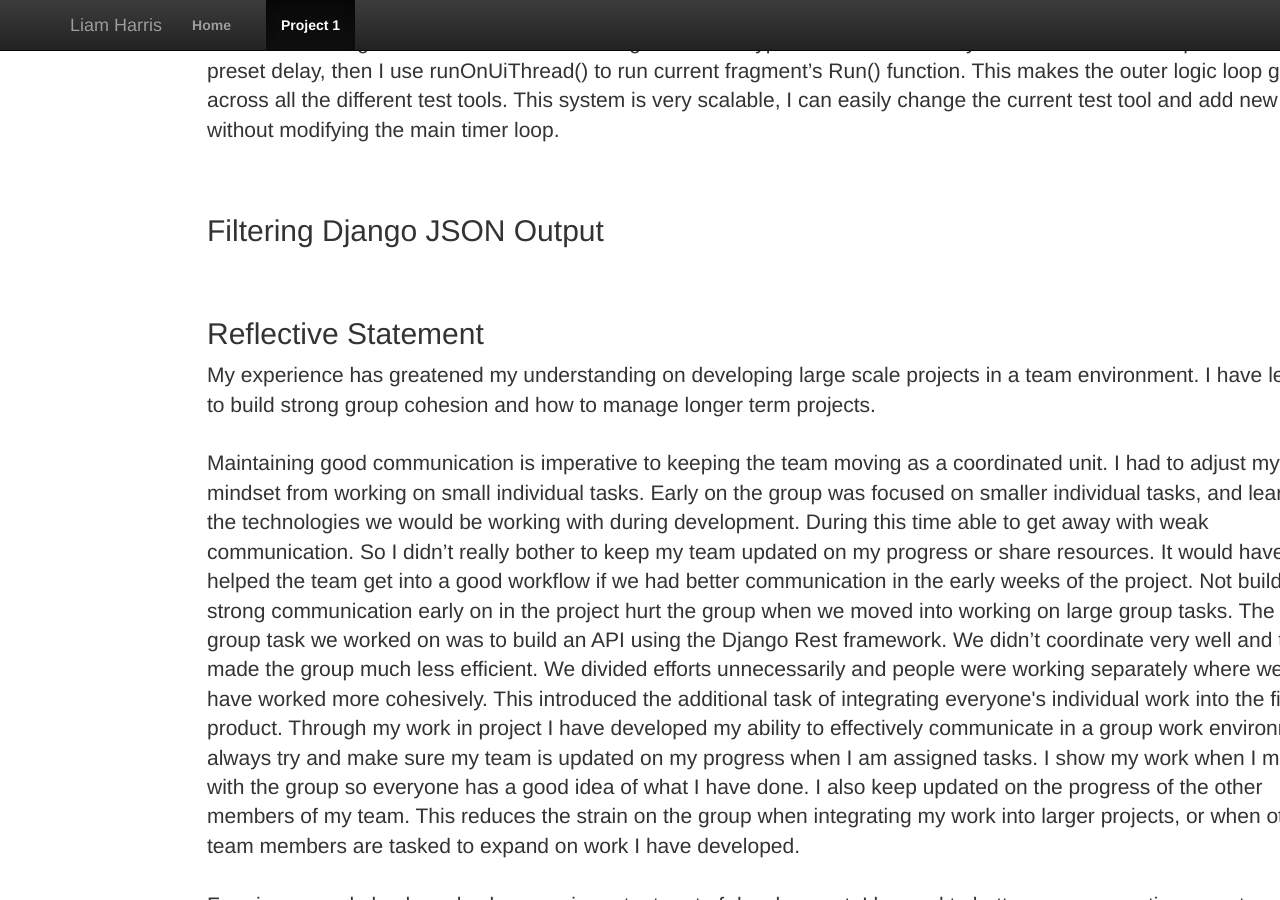
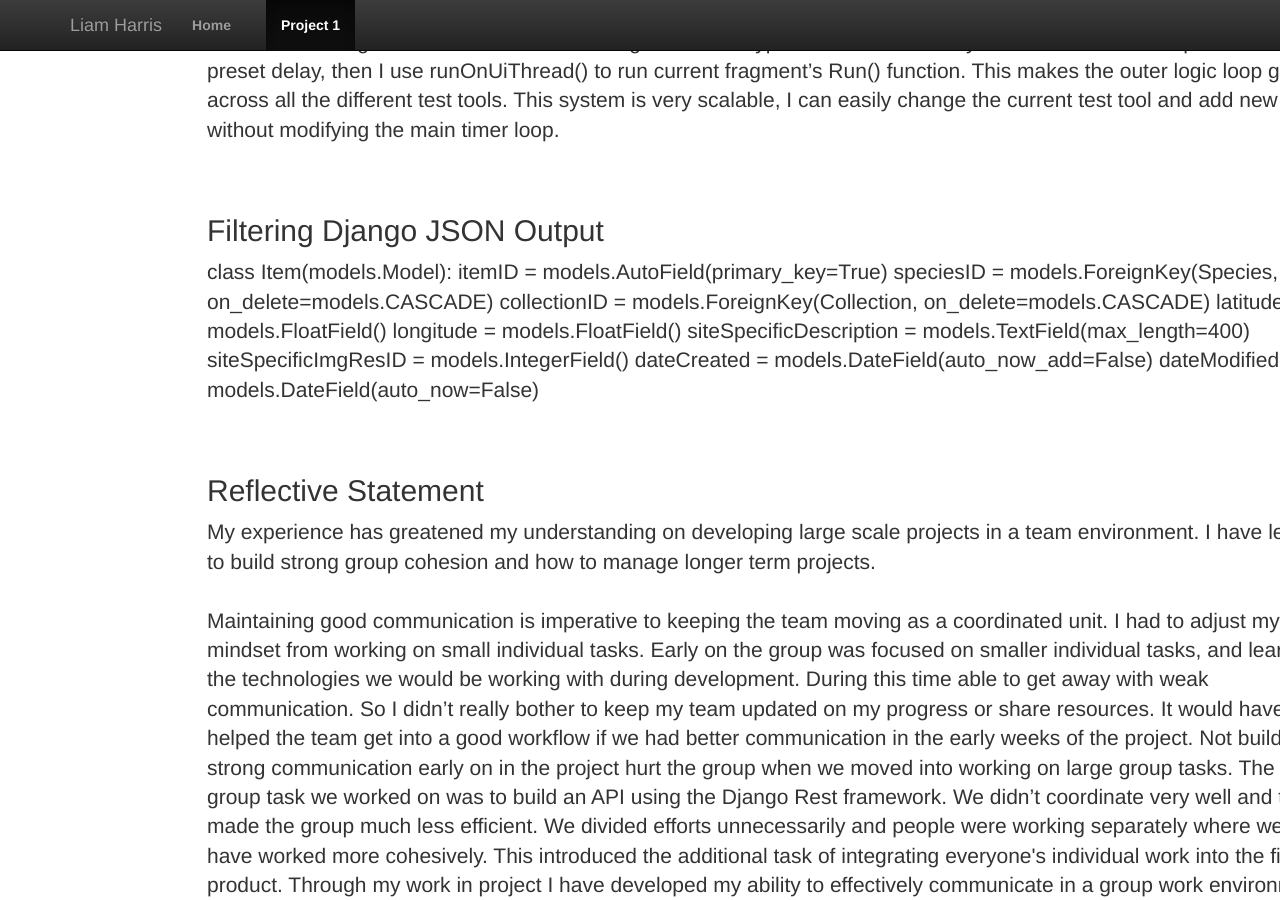
Before and after one commit to harrl7/harrl7.github.io, a Jekyll site: the page built from project1/index.html, in a window 1280 px wide and 900 px high, scrolled down 2974 px. Built offline with Jekyll 4.4.1, drawn with Linux system fonts in a browser that asks for light colours.

Commit message:
Update index.html

```diff
--- a/project1/index.html
+++ b/project1/index.html
@@ -76,6 +76,16 @@ title: Project 1
 	<h2>Filtering Django JSON Output</h2>
 
 	<p>
+		class Item(models.Model):
+	  		itemID = models.AutoField(primary_key=True)
+				speciesID = models.ForeignKey(Species, on_delete=models.CASCADE)
+			  	collectionID = models.ForeignKey(Collection, on_delete=models.CASCADE)
+				latitude = models.FloatField()
+			  	longitude = models.FloatField()
+			  	siteSpecificDescription = models.TextField(max_length=400)
+			  	siteSpecificImgResID = models.IntegerField()
+			  	dateCreated = models.DateField(auto_now_add=False)
+			  	dateModified = models.DateField(auto_now=False)
 
 	</p>
 
```
